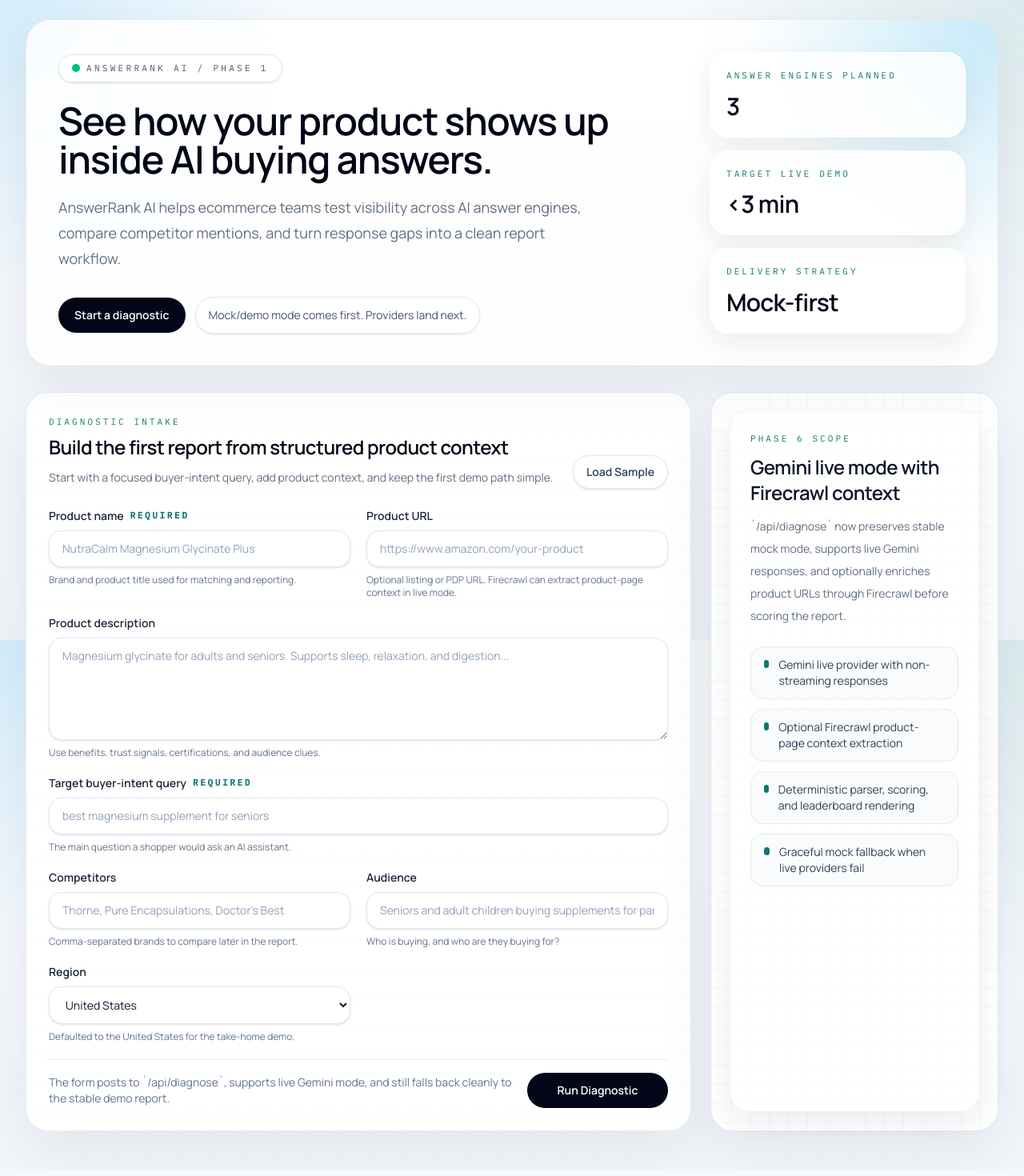
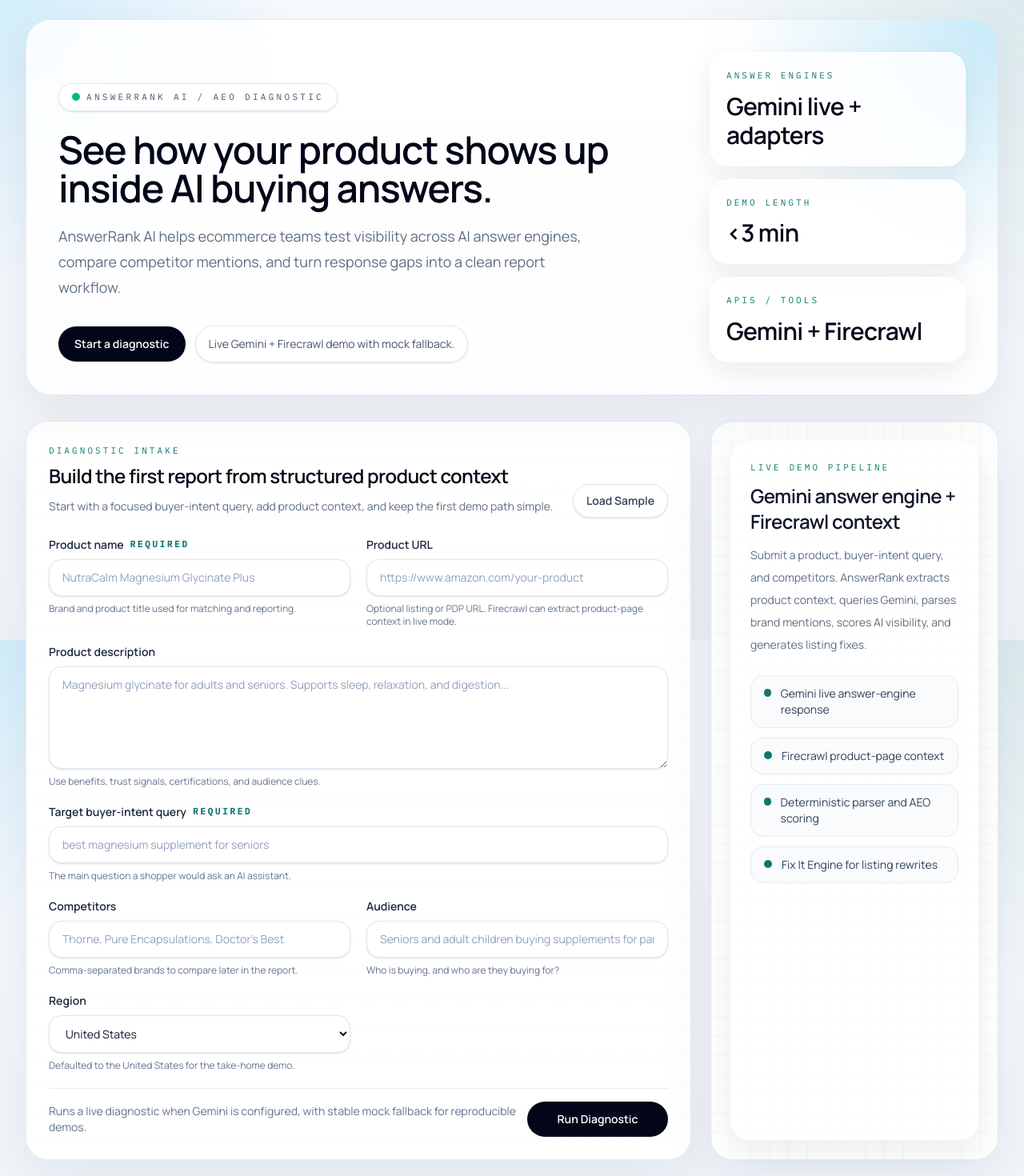
Before and after one commit to hitarthbuilds/AnswerRank, a Next.js app: page / in a window 1280 px wide. Shown: the top 1470 px of the page at 80% size. Built offline with nearby package versions, Linux system fonts and the light colour scheme.

Commit message:
polish homepage copy for final submission

```diff
--- a/components/diagnostic-form.tsx
+++ b/components/diagnostic-form.tsx
@@ -189,8 +189,8 @@
 
           <div className="md:col-span-2 flex flex-col gap-3 border-t border-slate-200/80 pt-4 sm:flex-row sm:items-center sm:justify-between">
             <p className="text-sm text-slate-500">
-              The form posts to `/api/diagnose`, supports live Gemini mode, and
-              still falls back cleanly to the stable demo report.
+              Runs a live diagnostic when Gemini is configured, with stable
+              mock fallback for reproducible demos.
             </p>
             <button
               type="submit"
--- a/components/hero-section.tsx
+++ b/components/hero-section.tsx
@@ -1,7 +1,7 @@
 const metrics = [
-  { value: "3", label: "Answer engines planned" },
-  { value: "<3 min", label: "Target live demo" },
-  { value: "Mock-first", label: "Delivery strategy" },
+  { value: "Gemini live + adapters", label: "Answer engines" },
+  { value: "<3 min", label: "Demo length" },
+  { value: "Gemini + Firecrawl", label: "APIs / tools" },
 ];
 
 export function HeroSection() {
@@ -13,7 +13,7 @@
           <div className="inline-flex items-center gap-2 rounded-full border border-slate-200 bg-white/80 px-4 py-2 shadow-sm">
             <span className="h-2.5 w-2.5 rounded-full bg-emerald-500" />
             <span className="font-mono text-[11px] uppercase tracking-[0.3em] text-slate-600">
-              AnswerRank AI / Phase 1
+              AnswerRank AI / AEO Diagnostic
             </span>
           </div>
           <h1 className="mt-6 max-w-3xl text-4xl font-semibold tracking-tight text-slate-950 sm:text-5xl">
@@ -32,7 +32,7 @@
               Start a diagnostic
             </a>
             <div className="inline-flex items-center rounded-full border border-slate-200 bg-white/85 px-4 py-3 text-sm text-slate-600 shadow-sm">
-              Mock/demo mode comes first. Providers land next.
+              Live Gemini + Firecrawl demo with mock fallback.
             </div>
           </div>
         </div>
--- a/components/home-shell.tsx
+++ b/components/home-shell.tsx
@@ -141,22 +141,22 @@
         <aside className="section-shell grid-noise grid rounded-[28px] p-6">
           <div className="rounded-3xl border border-white/70 bg-white/75 p-6 shadow-[0_12px_35px_rgba(15,23,42,0.08)]">
             <p className="font-mono text-[11px] uppercase tracking-[0.28em] text-[var(--accent)]">
-              Phase 6 Scope
+              Live Demo Pipeline
             </p>
             <h2 className="mt-3 text-2xl font-semibold tracking-tight text-slate-900">
-              Gemini live mode with Firecrawl context
+              Gemini answer engine + Firecrawl context
             </h2>
             <p className="mt-3 text-sm leading-7 text-[var(--muted)]">
-              `/api/diagnose` now preserves stable mock mode, supports live
-              Gemini responses, and optionally enriches product URLs through
-              Firecrawl before scoring the report.
+              Submit a product, buyer-intent query, and competitors.
+              AnswerRank extracts product context, queries Gemini, parses brand
+              mentions, scores AI visibility, and generates listing fixes.
             </p>
             <div className="mt-6 space-y-3">
               {[
-                "Gemini live provider with non-streaming responses",
-                "Optional Firecrawl product-page context extraction",
-                "Deterministic parser, scoring, and leaderboard rendering",
-                "Graceful mock fallback when live providers fail",
+                "Gemini live answer-engine response",
+                "Firecrawl product-page context",
+                "Deterministic parser and AEO scoring",
+                "Fix It Engine for listing rewrites",
               ].map((item) => (
                 <div
                   key={item}
```
